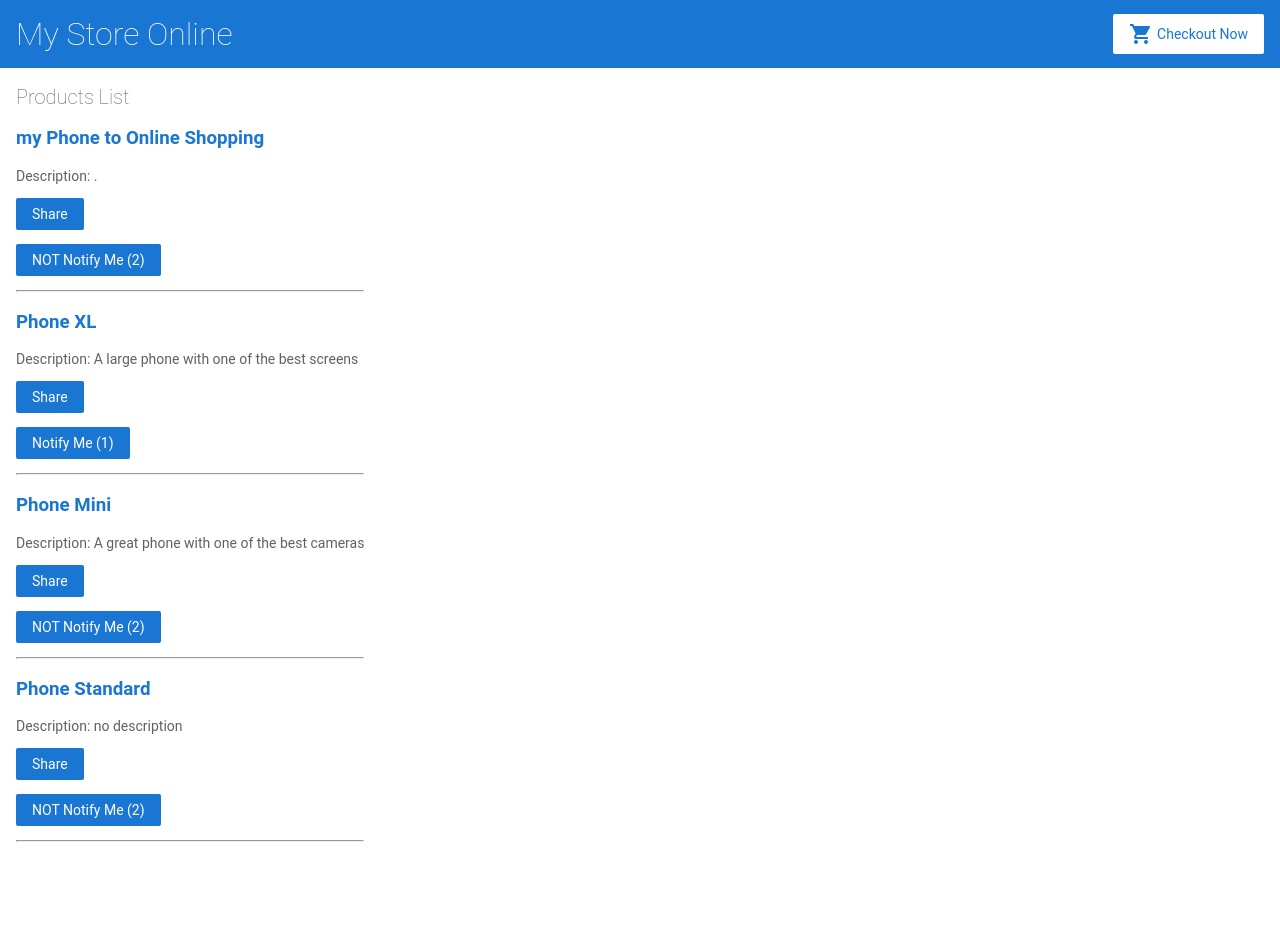
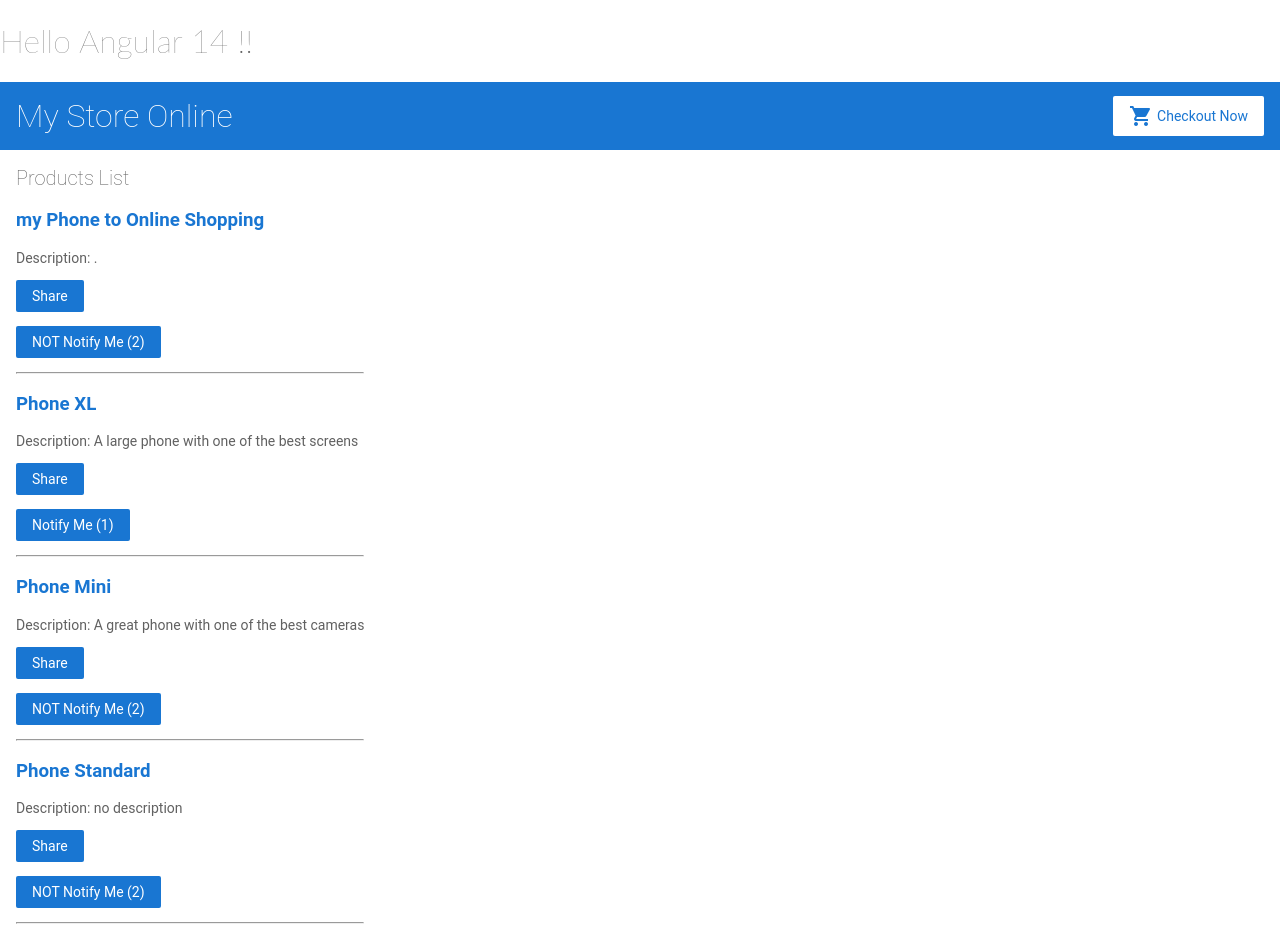
Before and after one commit to cmarques20101/mystoreonline, an Angular app: page / in a window 1280 px wide. Before the commit the page ends 850 px from the top, so only its background shows below. Built offline with nearby package versions, Linux system fonts and the light colour scheme.

Commit message:
3 files modified

```diff
--- a/src/app/app.component.html
+++ b/src/app/app.component.html
@@ -1,3 +1,5 @@
+<hello nameApp="{{ nameApp }}"></hello>
+
 <app-top-bar></app-top-bar>
 
 <div class="container">
--- a/src/app/app.component.ts
+++ b/src/app/app.component.ts
@@ -1,4 +1,4 @@
-import { Component } from '@angular/core';
+import { Component, VERSION } from '@angular/core';
 
 @Component({
   selector: 'app-root',
@@ -6,7 +6,7 @@ import { Component } from '@angular/core';
   styleUrls: [ './app.component.css' ]
 })
 export class AppComponent  {
-  nameApp = 'Angular ';// + VERSION.major;
+  nameApp = 'Angular ' + VERSION.major + " !";
 }
 
 
--- a/src/app/app.module.ts
+++ b/src/app/app.module.ts
@@ -4,6 +4,9 @@ import { RouterModule } from '@angular/router';
 import { ReactiveFormsModule } from '@angular/forms';
 
 import { AppComponent } from './app.component';
+
+import { HelloComponent } from './hello.component';
+
 import { TopBarComponent } from './top-bar/top-bar.component';
 import { ProductListComponent } from './product-list/product-list.component';
 import { ProductAlertsComponent } from './product-alerts/product-alerts.component';
@@ -20,7 +23,7 @@ import { ProductAlertsNotComponent } from './product-alerts-not/product-alerts-n
   declarations: [
     AppComponent,
     TopBarComponent,
-    //HelloComponent,
+    HelloComponent,
 
     ProductListComponent,
     ProductAlertsComponent,
```
